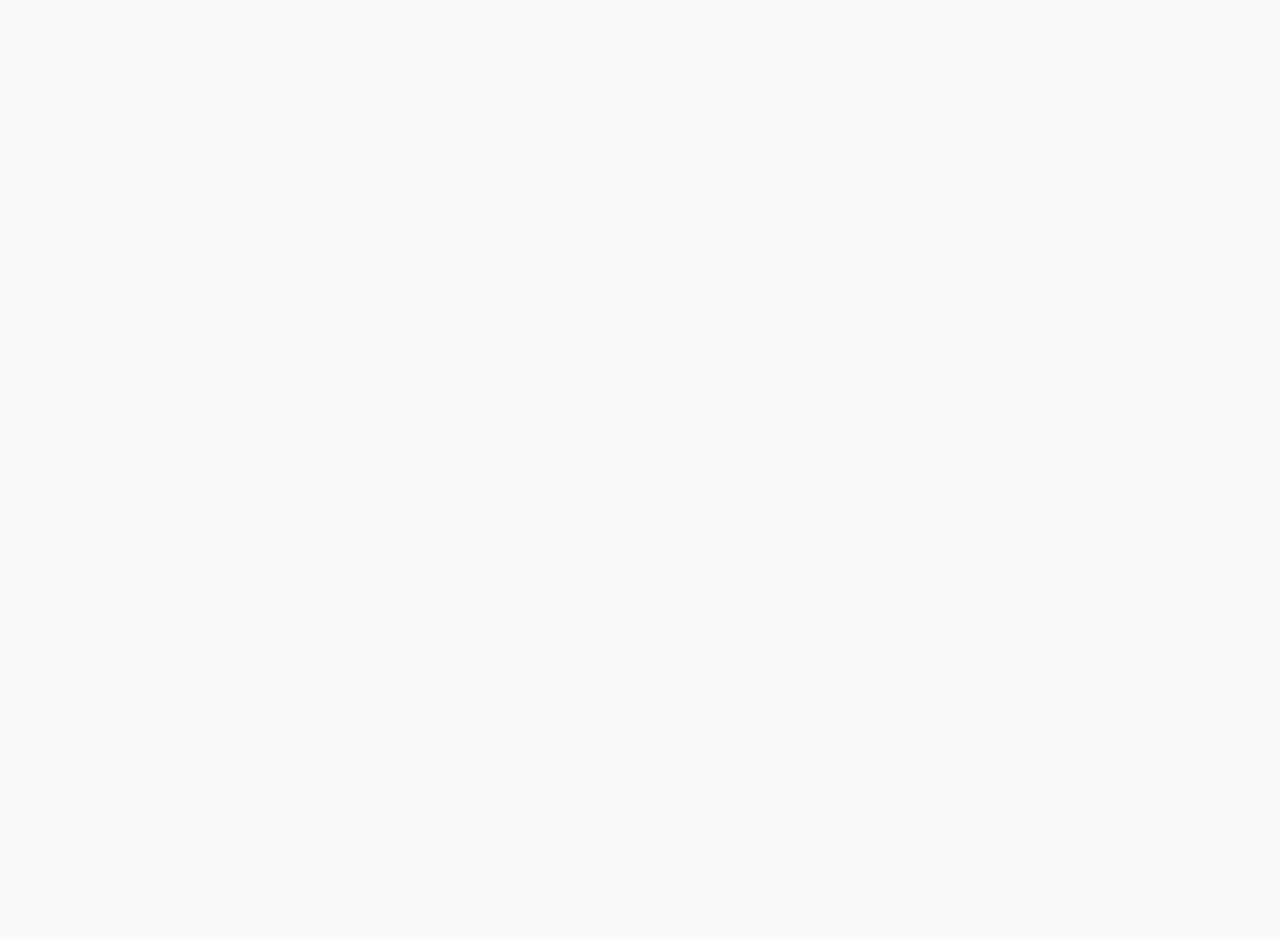
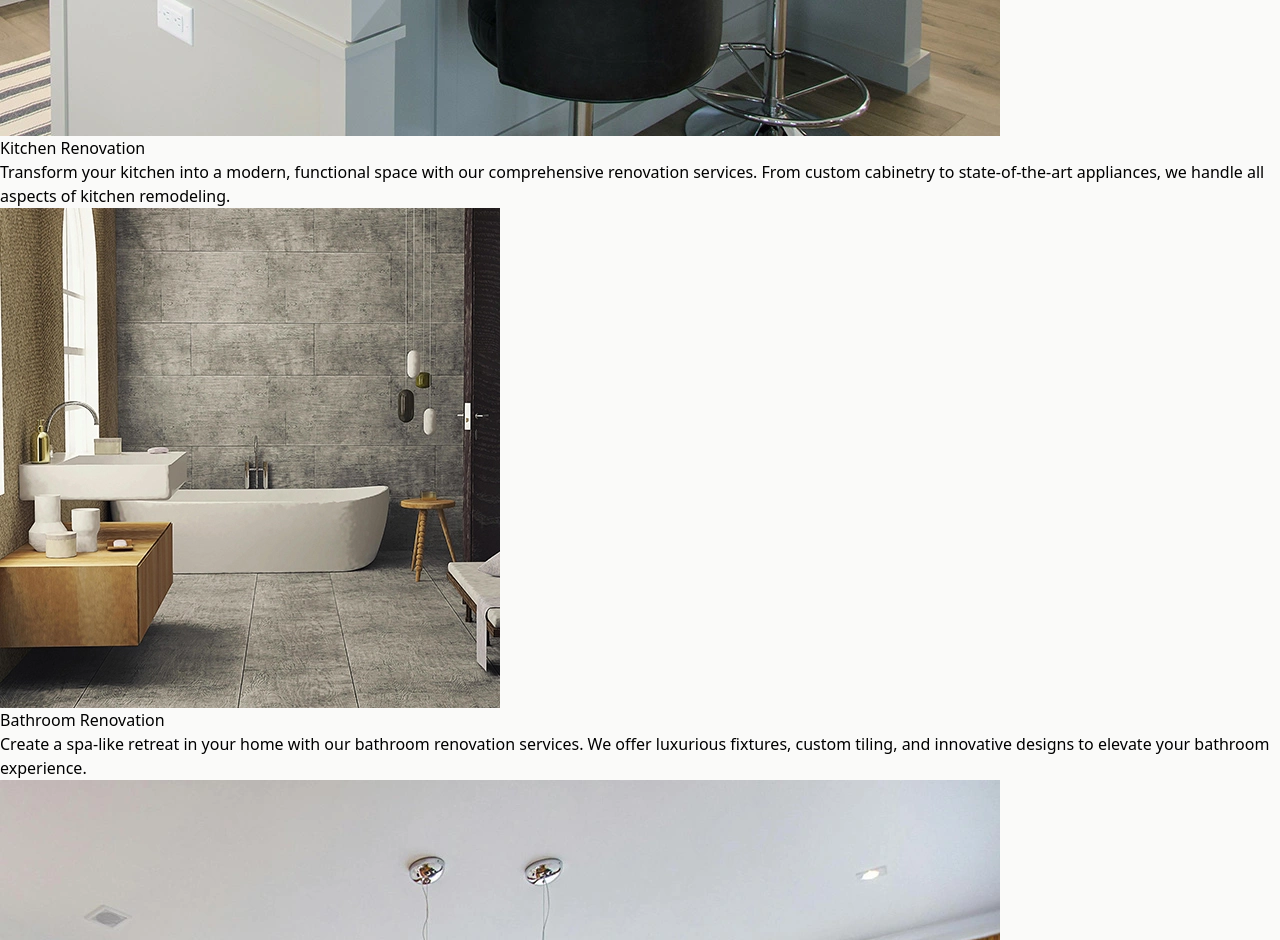
Before and after one commit to JustinCodes0/React-Tailwind-Project, a React (Vite) app: page / in a window 1280 px wide. Shown: the part 1860-2800 px from the top of the page. Before the commit the page ends 972 px from the top, so only its background shows below. Built offline with nearby package versions, Linux system fonts and the light colour scheme.

Commit message:
Added Services & Portfolio

```diff
--- a/src/App.jsx
+++ b/src/App.jsx
@@ -1,11 +1,17 @@
 import Navbar from "./components/Navbar"
 import Hero from "./components/Hero"
+import Services from "./components/Services"
+import Portfolio from "./components/Portfolio"
+import About from "./components/About"
 
 const App = () => {
   return (
     <main className="overflow-x-hidden antialiased text-neutral-800">
     <Navbar />
     <Hero />
+    <Services />
+    <Portfolio />
+    <About/>
     </main>
   )
 }
--- /dev/null
+++ b/src/components/About.jsx
@@ -0,0 +1,9 @@
+const About = () => {
+  return (
+    <div>
+
+    </div>
+  )
+}
+
+export default About
--- /dev/null
+++ b/src/components/Portfolio.jsx
@@ -0,0 +1,28 @@
+import { PORTFOLIO_PROJECTS } from "../constants"
+
+const Portfolio = () => {
+  return (
+    <section className="max-w-7xl mx-auto border-b-2" id="portfolio">
+      <div className="mb-20">
+        <h2 className="text-xl lg:text-3xl tracking-tight text-center uppercase mt-20 mb-12">Portfolio</h2>
+        <div className="grid grid-cols-1 gap-4 md:grid-cols-2 lg:grid-cols-3">
+          {PORTFOLIO_PROJECTS.map((project) => (
+            <div key={project.id} className="group relative overflow-hidden rounded-3xl mx-4">
+              <img
+                src={project.image}
+                alt={project.name}
+                className="h-full w-full object-cover transition-transform duration-500 group-hover:scale-110"
+              />
+              <div className="absolute inset-0 flex flex-col items-center justify-center opacity-0 backdrop-blur-lg transition-opacity duration-500 group-hover:opacity-100">
+                <h3 className="mb-2 text-xl font-medium">{project.name}</h3>
+                <p className="mb-12 p-4">{project.description}</p>
+              </div>
+            </div>
+          ))}
+        </div>
+      </div>
+    </section>
+  )
+}
+
+export default Portfolio
--- a/src/components/Services.jsx
+++ b/src/components/Services.jsx
@@ -1 +1,32 @@
 //type "racf" in line 2, press enter, then delete this comment. Remember to import Services.jsx in App.jsx
+import { SERVICES_CONTENT } from "../constants"
+const Services = () => {
+  return (
+    <section className="max-w-7xl mx-auto border-b-2" id="services">
+        <div className="my-20">
+            <h2 className="text-xl lg:text-3xl tracking-tight text-center uppercase mb-20">Our Home Renovation Services</h2>
+            {SERVICES_CONTENT.map((service, index) => (
+                <div key={index} className="mb-12 mx-4 flex flex-col lg:flex-row">
+                    <div className={`lg:w-1/2 mb-4 lg:mb-0 ${
+                        index % 2 === 0 ? "" : "lg:order-2"
+                    }`}>
+                        <img src={service.image} alt={service.title} className="w-full h-auto object-cover rounded-lg" />
+                    </div>
+                    <div className={`lg:w-1/2 flex-col ${
+                        index % 2 === 0 ? "lg:pl-12" : "lg:pr-12"
+                    }`}>
+                        <h3 className="text-xl lg:text-2xl font-medium mb-2">
+                            {service.title}
+                        </h3>
+                        <p className="mb-4 lg:tracking-wide text-lg lg:text-xl lg:leading-9">
+                            {service.description}
+                        </p>
+                    </div>
+                </div>
+            ))}
+        </div>
+    </section>
+  )
+}
+
+export default Services
```
Also changed, not shown: todo.txt, 1 other file (tests, documents, lock files or other folders).
